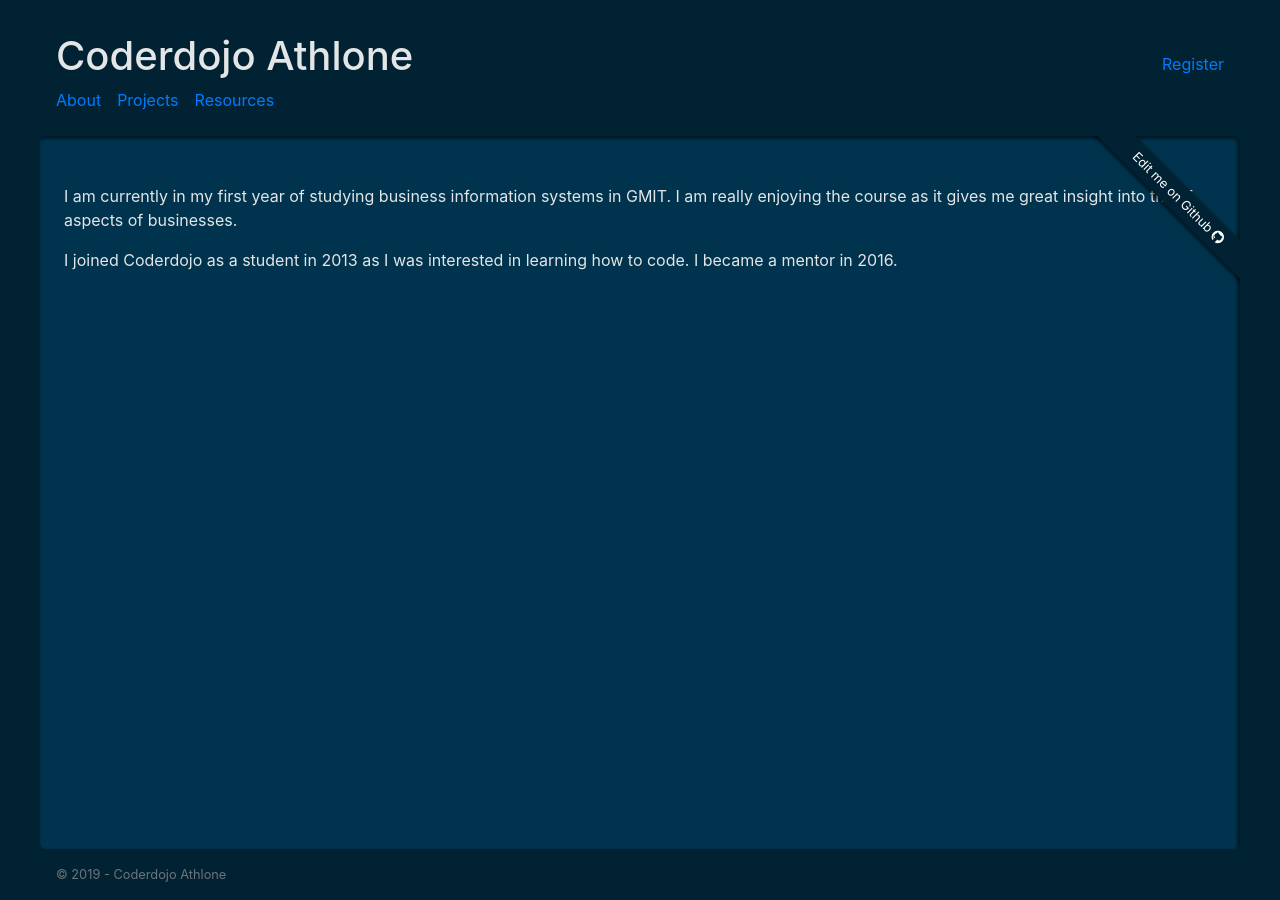
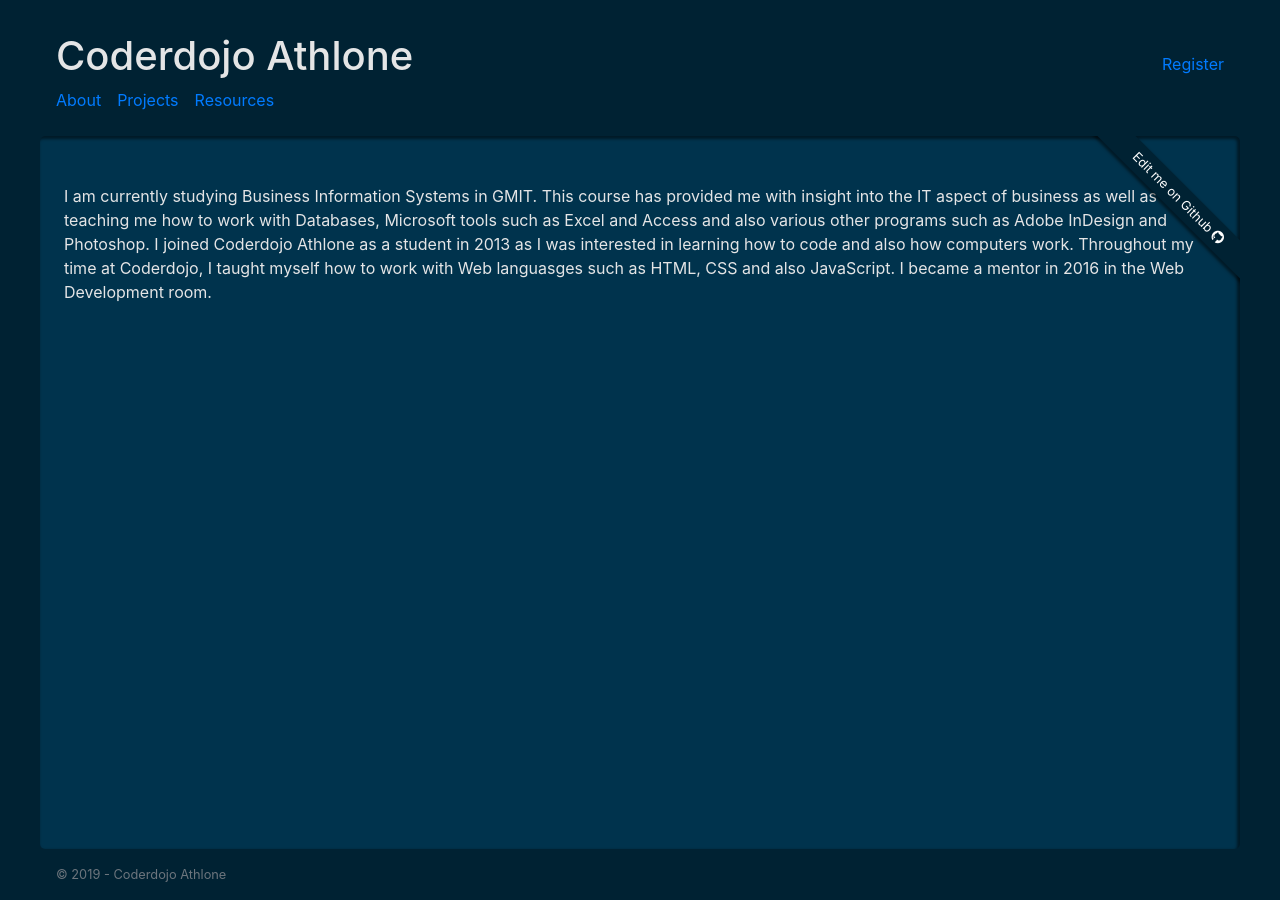
Before and after one commit to CoderdojoAthlone/coderdojoathlone.github.io, a Jekyll site: the page built from pages/en/about/mentors/ronan.md, in a window 1280 px wide. Built offline with Jekyll 4.4.1, drawn with Linux system fonts in a browser that asks for light colours; our own code applies the rules of GitHub Pages for plain Markdown files.

Commit message:
Update ronan.md

```diff
--- a/pages/en/about/mentors/ronan.md
+++ b/pages/en/about/mentors/ronan.md
@@ -5,7 +5,8 @@
 caption:    assets/images/web-class.png
 ---
 
-I am currently in my first year of studying business information systems in GMIT.
-I am really enjoying the course as it gives me great insight into the IT aspects of businesses.
-
-I joined Coderdojo as a student in 2013 as I was interested in learning how to code. I became a mentor in 2016.
+I am currently studying Business Information Systems in GMIT.
+This course has provided me with insight into the IT aspect of business as well as teaching me how to work with Databases, Microsoft tools such as Excel and Access and also various other programs such as Adobe InDesign and Photoshop.
+I joined Coderdojo Athlone as a student in 2013 as I was interested in learning how to code and also how computers work.
+Throughout my time at Coderdojo, I taught myself how to work with Web languasges such as HTML, CSS and also JavaScript.
+I became a mentor in 2016 in the Web Development room.
```
